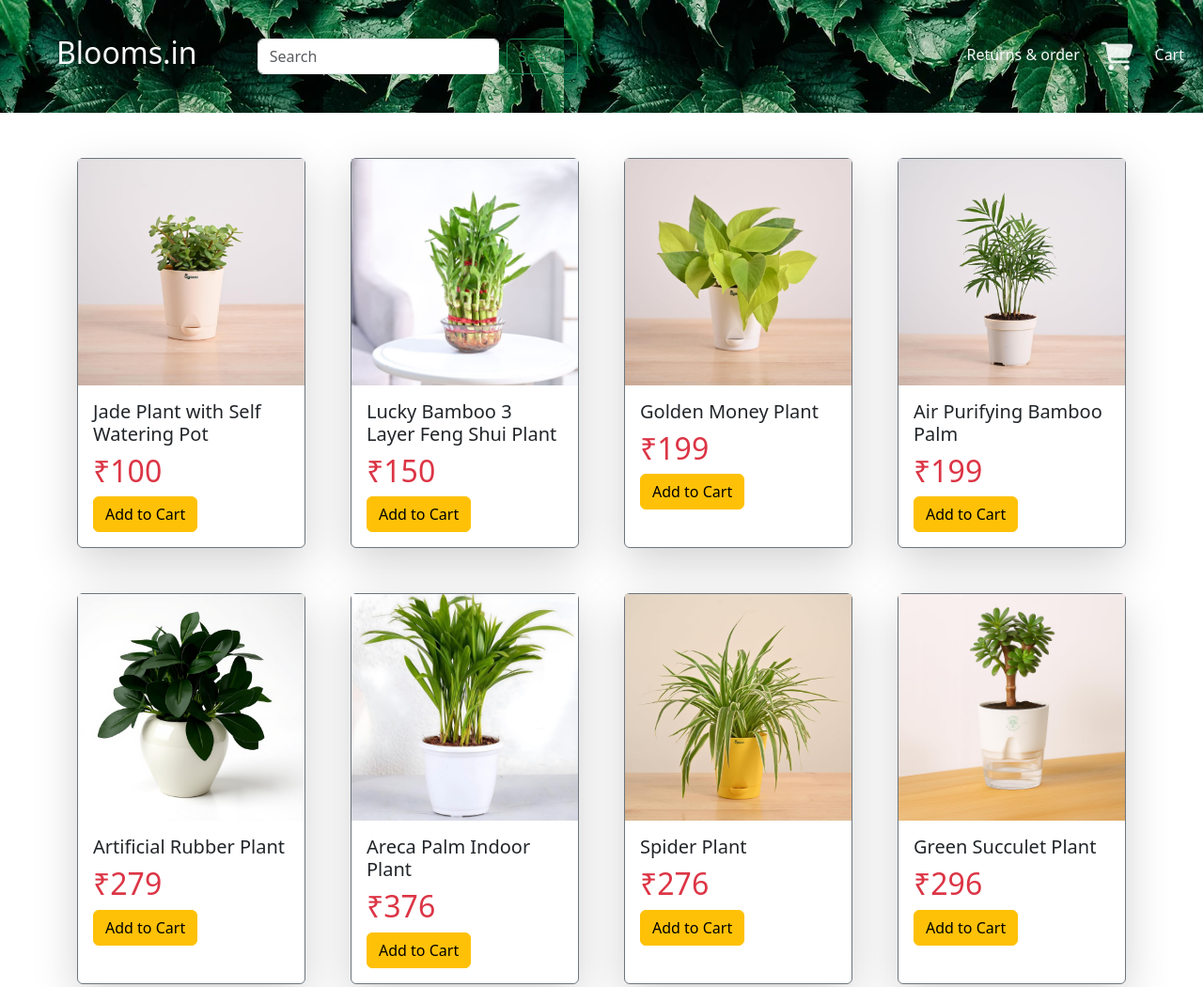
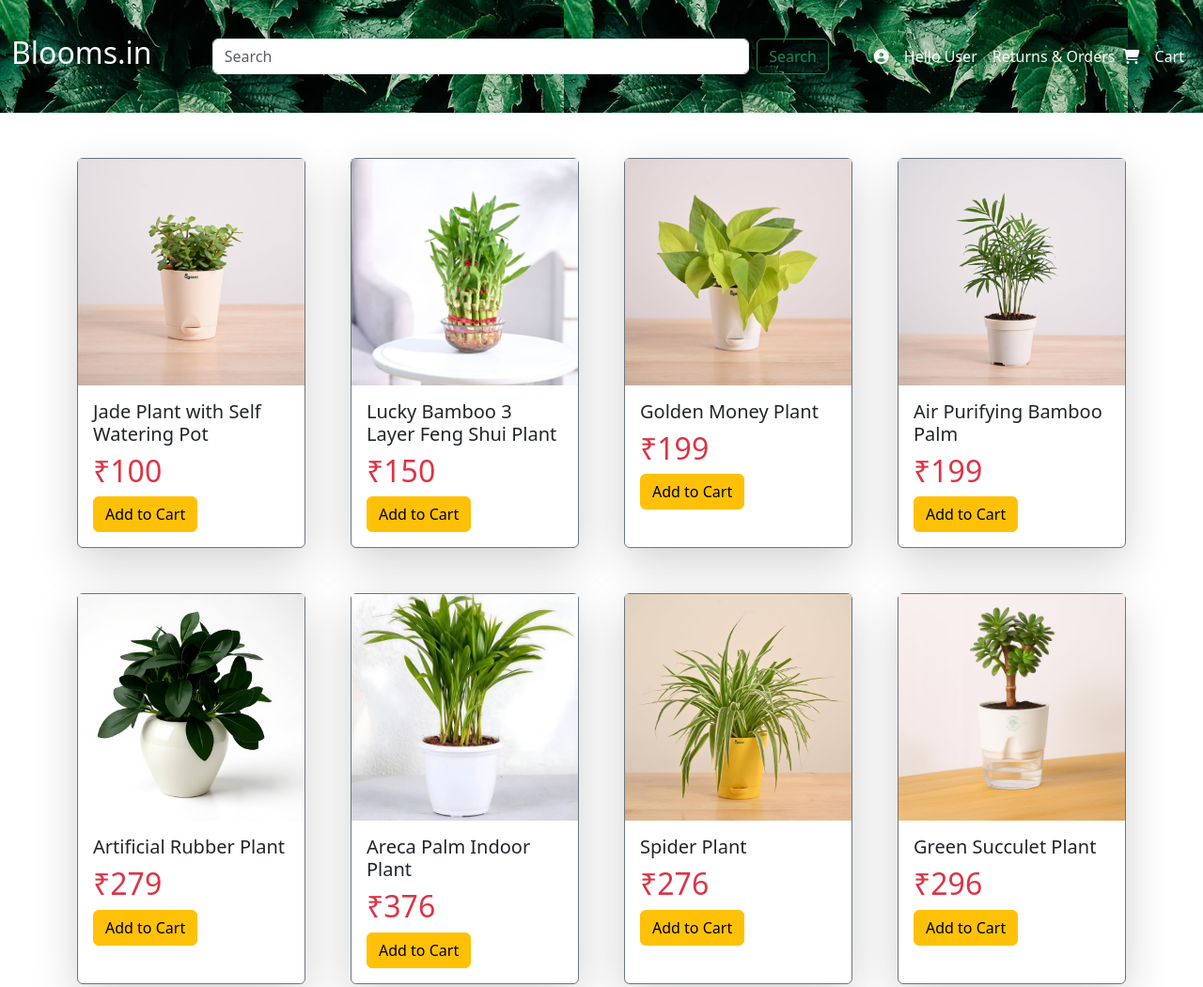
Before and after one commit to Minu4376/ecommerce-bootstrap-grid, a plain HTML site: page index.html in a window 1280 px wide. Shown: the top 1050 px of the page at 94% size. Drawn offline with nearby package versions, Linux system fonts and the light colour scheme.

Commit message:
index.html change

```diff
--- a/index.html
+++ b/index.html
@@ -24,50 +24,47 @@
 
 
     <!-- nav Bar -->
-    <nav class="navbar  navbar-expand-lg bg-body-tertiar header-background mb-5  ">
+    <nav class="navbar navbar-expand-lg navbar-dark header-background mb-5">
         <div class="container-fluid">
-            <a class="navbar-brand " href="#">
-                <h2 class="text-light p-5">Blooms.in</h2>
+            <!-- Brand -->
+            <a class="navbar-brand" href="#">
+                <h2 class="text-light">Blooms.in</h2>
             </a>
-            <!-- <div class="social-icons d-none d-lg-block"> <i class="fa-solid fa-location-dot "></i>
-            </div>
 
-            <a class="navbar-brand d-none d-lg-block" href="#">
-                <h5 class="text-light ">Deliver to address</h5>
-            </a> -->
-            <button class="navbar-toggler"  type="button" data-bs-toggle="collapse" data-bs-target="#navbarNav"
+            <!-- Toggler -->
+            <button class="navbar-toggler" type="button" data-bs-toggle="collapse" data-bs-target="#navbarNav"
                 aria-controls="navbarNav" aria-expanded="false" aria-label="Toggle navigation">
                 <span class="navbar-toggler-icon"></span>
             </button>
 
-            <form class="d-flex">
-                <input class="form-control me-2 d-none d-lg-block" type="search" placeholder="Search" aria-label="Search">
-                <button class="btn btn-outline-success d-none d-lg-block" type="submit">Search</button>
-            </form>
+            <!-- Collapsible content -->
             <div class="collapse navbar-collapse" id="navbarNav">
-                <ul class="navbar-nav   ms-auto">
-                    <!-- <div class="social-icons d-none d-lg-block">
-                        <i class="fa-solid fa-circle-user"></i>
-                    </div>
+                <form class="d-flex flex-grow-1 my-3 my-lg-0 mx-lg-5">
+                    <input class="form-control me-2" type="search" placeholder="Search" aria-label="Search">
+                    <button class="btn btn-outline-success" type="submit">Search</button>
+                </form>
+
+                <!-- Right side (nav items + icons) -->
+                <ul class="navbar-nav ms-auto align-items-lg-center">
+                    <!-- Profile -->
+                    <li class="nav-item d-flex align-items-center">
+                        <i class="fa-solid fa-circle-user text-light me-2"></i>
+                        <a class="nav-link active text-light" href="#">Hello User</a>
+                    </li>
+
+                    <!-- Orders -->
                     <li class="nav-item">
-                        <a class="nav-link active text-light mt-2" aria-current="page" href="#">
-                            Hello User</a>
-                    </li> -->
+                        <a class="nav-link text-light" href="#">Returns & Orders</a>
+                    </li>
 
-                    <li class="nav-item">
-                        <a class="nav-link text-light mt-2" target="contentFrame" aria-current="page" href="#">Returns &
-                            order </a>
-                    </li>
-                    <div class="social-icons d-none d-lg-block">
-                        <i class="fa-solid fa-cart-shopping"></i>
-                    </div>
-                    <li class="nav-item">
-                        <a class="nav-link text-light mt-2 " aria-current="page" href="#">Cart</a>
+                    <!-- Cart -->
+                    <li class="nav-item d-flex align-items-center">
+                        <i class="fa-solid fa-cart-shopping text-light me-2"></i>
+                        <a class="nav-link text-light" href="#">Cart</a>
                     </li>
                 </ul>
             </div>
         </div>
-
     </nav>
 
     <!-- nav bar end -->
```
